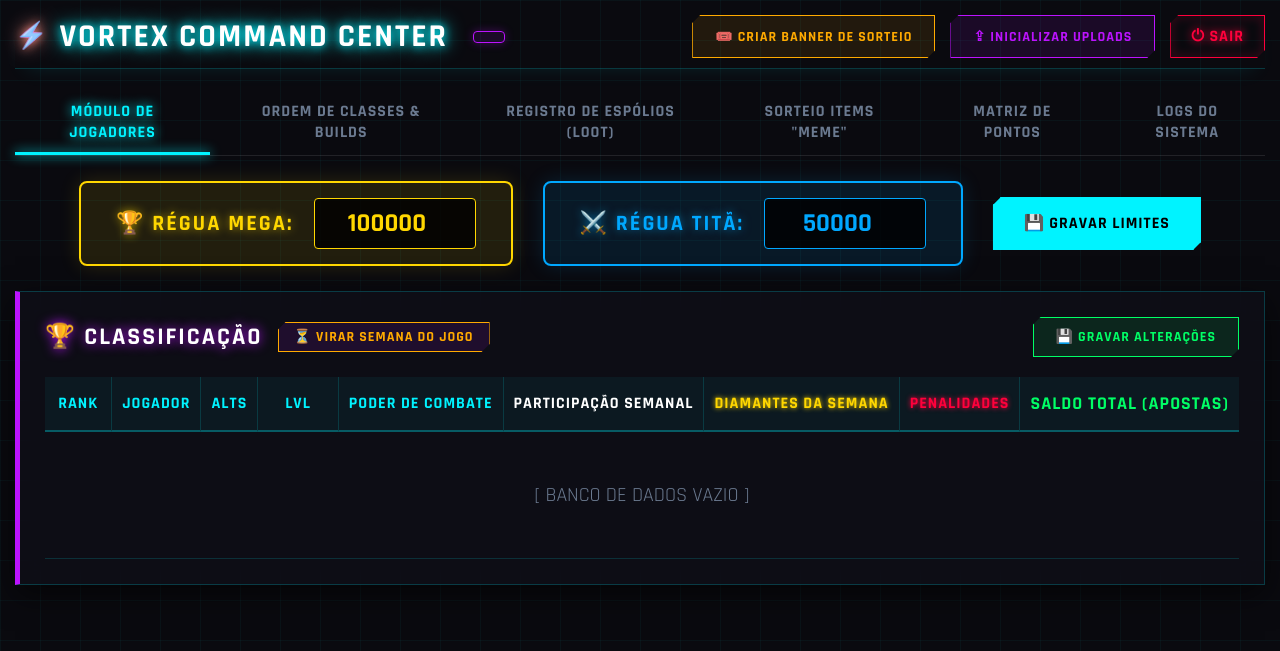
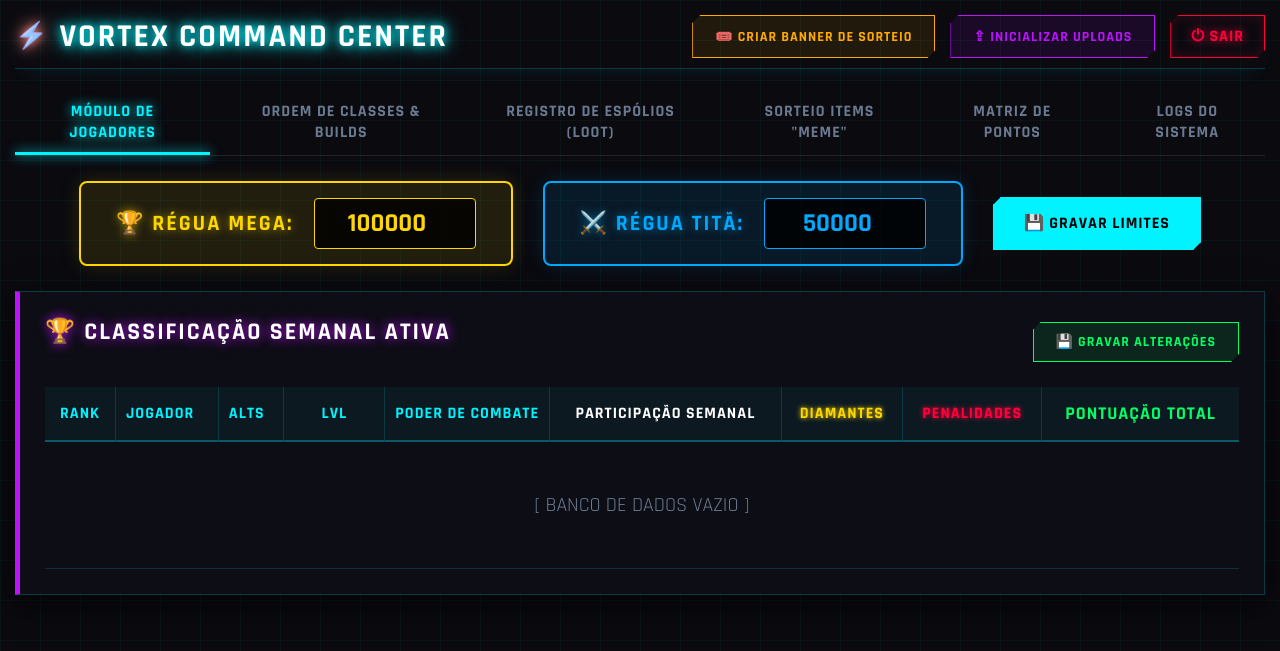
Before and after one commit to Seck1993/vortex, a Flask app: page / in a window 1280 px wide. Shown: the top 651 px of the page. Run offline with Flask 3, Linux system fonts and the light colour scheme; the visitor is signed in with stand-in values (Sample User, id 1).

Commit message:
Update dashboard styles and HTML structure
Refactor dashboard styles and improve HTML structure.

```diff
--- a/templates/dashboard.html
+++ b/templates/dashboard.html
@@ -18,7 +18,7 @@
             --glass-border: rgba(0, 243, 255, 0.2);
             --purple-primary: var(--neon-cyan);
             --gold-mega: #ffd700;
-            --blue-tita: #00a8ff;
+            --blue-tita: #00a8ff; /* Nova cor para os Titãs */
         }
 
         body {
@@ -48,7 +48,6 @@
             margin: 0; display: flex; align-items: center; gap: 10px;
         }
         .header h1::before { content: "⚡"; font-size: 26px; filter: hue-rotate(180deg); }
-        .semana-badge { font-size: 20px; color: var(--neon-purple); background: rgba(188, 19, 254, 0.1); border: 1px solid var(--neon-purple); padding: 5px 15px; border-radius: 4px; box-shadow: 0 0 10px rgba(188, 19, 254, 0.3); margin-left: 15px;}
 
         .table-container {
             background: var(--bg-panel); padding: 25px;
@@ -111,6 +110,7 @@
         .input-edit:focus { border-color: var(--neon-green); box-shadow: 0 0 10px rgba(0, 255, 102, 0.4); background: rgba(0, 255, 102, 0.05); }
         .edit-pontos { color: var(--neon-green); font-size: 20px; font-weight: 700; text-align: center; border-color: rgba(0, 255, 102, 0.3);}
 
+        /* Fundo escuro das listas suspensas */
         .input-edit option {
             background-color: #0a0a0f;
             color: var(--neon-cyan);
@@ -144,19 +144,23 @@
             clip-path: polygon(0 0, calc(100% - 20px) 0, 100% 20px, 100% 100%, 20px 100%, 0 calc(100% - 20px));
         }
 
+        /* ESTILOS DA LINHA MEGA E CLONES */
         .linha-mega td { padding: 0 !important; background: rgba(0,0,0,0.8) !important; border-bottom: none !important; }
         .mega-glow { background-color: rgba(255, 215, 0, 0.08) !important; box-shadow: inset 5px 0 0 var(--gold-mega) !important; }
         .mega-clone { background-color: rgba(255, 215, 0, 0.1) !important; border-left: 3px solid var(--gold-mega) !important; }
 
+        /* ESTILOS DA LINHA TITÃ E CLONES */
         .linha-tita td { padding: 0 !important; background: rgba(0,0,0,0.8) !important; border-bottom: none !important; }
         .tita-glow { background-color: rgba(0, 168, 255, 0.08) !important; box-shadow: inset 5px 0 0 var(--blue-tita) !important; }
         .tita-clone { background-color: rgba(0, 168, 255, 0.1) !important; border-left: 3px solid var(--blue-tita) !important; }
 
+        /* BANNER DO EVENTO E TIMER */
         .banner-evento { background: rgba(255, 170, 0, 0.08); border: 2px solid var(--neon-orange); border-radius: 8px; padding: 25px; margin-bottom: 25px; box-shadow: 0 0 20px rgba(255, 170, 0, 0.2); text-align: center; position: relative;}
         .banner-evento h2 { color: var(--neon-orange); font-size: 32px; text-shadow: 0 0 15px rgba(255,170,0,0.6); margin-bottom: 10px;}
         .item-card { background: rgba(0,0,0,0.5); border: 1px solid var(--glass-border); padding: 15px; margin-top: 15px; text-align: left; display: flex; justify-content: space-between; align-items: center; border-left: 4px solid var(--neon-cyan); }
         .timer-display { font-size: 44px; font-family: monospace; font-weight: bold; color: var(--neon-green); text-shadow: 0 0 15px rgba(0,255,102,0.5); letter-spacing: 5px; margin-bottom: 15px;}
 
+        /* ROLETA CANVAS */
         .roleta-container { position: relative; width: 400px; height: 400px; margin: 20px auto; display: flex; justify-content: center; align-items: center;}
         .roleta-canvas-wrapper { width: 100%; height: 100%; border-radius: 50%; border: 8px solid #111; box-shadow: 0 0 35px rgba(0, 243, 255, 0.5); overflow: hidden; transform: rotate(0deg); }
         .roleta-ponteiro { position: absolute; top: -15px; left: 50%; transform: translateX(-50%); width: 0; height: 0; border-left: 20px solid transparent; border-right: 20px solid transparent; border-top: 40px solid var(--neon-red); z-index: 10; filter: drop-shadow(0 0 10px var(--neon-red)); }
@@ -170,7 +174,7 @@
 <body>
 
     <div class="header">
-        <h1>Vortex Command Center <span class="semana-badge">{{ label_semana }}</span></h1>
+        <h1>Vortex Command Center</h1>
         <div style="display: flex; gap: 15px;">
             {% if session.get('logged_in') %}
                 {% if user_role == 'admin' %}
@@ -194,7 +198,7 @@
         <!-- CRONÔMETRO DIGITAL -->
         <div class="timer-display" id="timerDisplay" data-prazo="{{ evento.prazo_encerramento }}">--:--:--</div>
 
-        <p style="color: #fff; font-size: 18px; margin-bottom: 20px;">Utilize seus pontos para comprar porcentagens de chance nos itens abaixo. Só haverá desconto de pontos se você VENCER! <strong style="color: var(--neon-orange);">(Exige no mínimo 90% de participação na semana ativa)</strong>.</p>
+        <p style="color: #fff; font-size: 18px; margin-bottom: 20px;">Utilize seus pontos para comprar porcentagens de chance nos itens abaixo. Só haverá desconto de pontos se você VENCER! (Exige no mínimo 90% de participação semanal).</p>
 
         {% for item in evento.itens %}
         <div class="item-card" style="opacity: {{ '0.5' if item.sorteado else '1' }}; border-left-color: {{ 'var(--neon-green)' if item.sorteado else 'var(--neon-cyan)' }}">
@@ -285,12 +289,7 @@
     <div id="abaRanking" class="tab-content active">
         <div class="table-container">
             <div style="display: flex; justify-content: space-between; align-items: center; margin-bottom: 20px;">
-                <h2 style="margin:0; display:flex; align-items:center; gap: 15px;">
-                    🏆 Classificação {{ label_semana }}
-                    {% if user_role == 'admin' %}
-                        <button class="btn btn-outline" style="border-color: var(--neon-orange); color: var(--neon-orange); font-size: 14px; padding: 5px 15px;" onclick="avancarSemana()">⏳ Virar Semana do Jogo</button>
-                    {% endif %}
-                </h2>
+                <h2>🏆 Classificação Semanal Ativa</h2>
                 {% if session.get('logged_in') %}
                 <div style="display: flex; gap: 15px;">
                     <button class="btn btn-success" onclick="salvarEdicoes()">💾 Gravar Alterações</button>
@@ -306,9 +305,9 @@
                         <th style="width: 80px;">LVL</th>
                         <th style="width: 120px;">Poder de Combate</th>
                         <th style="font-size: 16px; color: #fff;">PARTICIPAÇÃO SEMANAL</th>
-                        <th style="font-size: 16px; color: var(--gold-mega); text-shadow: 0 0 5px var(--gold-mega);">DIAMANTES DA SEMANA</th>
+                        <th style="font-size: 16px; color: var(--gold-mega); text-shadow: 0 0 5px var(--gold-mega);">DIAMANTES</th>
                         <th style="font-size: 16px; color: var(--neon-red); text-shadow: 0 0 5px var(--neon-red);">PENALIDADES</th>
-                        <th style="font-size: 18px; color: var(--neon-green);">SALDO TOTAL (APOSTAS)</th>
+                        <th style="font-size: 18px; color: var(--neon-green);">PONTUAÇÃO TOTAL</th>
                     </tr>
                 </thead>
                 <tbody>
@@ -336,7 +335,7 @@
                             <td><input type="number" class="input-edit edit-level" value="{{ item.jogador.level }}" style="width: 60px;" onchange="this.closest('tr').classList.add('linha-modificada')"></td>
                             <td><input type="number" class="input-edit edit-poder" value="{{ item.jogador.poder_combate }}" style="width: 110px;" onchange="this.closest('tr').classList.add('linha-modificada')"></td>
 
-                            <td style="font-weight: bold; font-size: 22px; color: {% if item.participacao >= 90 %}var(--neon-green){% elif item.participacao >= 50 %}var(--neon-orange){% else %}var(--neon-red){% endif %}; text-shadow: 0 0 10px rgba(0,0,0,0.5);">{{ item.participacao }}%</td>
+                            <td style="font-weight: bold; font-size: 22px; color: {% if item.participacao >= 100 %}var(--neon-green){% elif item.participacao >= 50 %}var(--neon-orange){% else %}var(--neon-red){% endif %}; text-shadow: 0 0 10px rgba(0,0,0,0.5);">{{ item.participacao }}%</td>
                             <td style="color: var(--gold-mega); font-weight: bold; font-size: 22px; text-shadow: 0 0 10px rgba(255,215,0,0.4);">{% if item.pontos_diamante > 0 %}+{{ "{:,.0f}".format(item.pontos_diamante).replace(',', '.') }}{% else %}-{% endif %}</td>
                             <td style="color: var(--neon-red); font-weight: bold; font-size: 22px; text-shadow: 0 0 10px rgba(255,0,60,0.4);">{% if item.get('penalidades', 0) > 0 %}-{{ item.penalidades }}{% else %}0{% endif %}</td>
 
@@ -350,7 +349,7 @@
                             <td style="color: var(--text-muted); font-size: 16px; text-align: left;">{{ item.alts_str or '-' }}</td>
                             <td style="color: #fff; font-size: 20px;">{{ item.jogador.level }}</td>
                             <td style="color: var(--neon-cyan); font-family: monospace; font-size: 20px; font-weight: bold;">{{ "{:,.0f}".format(item.jogador.poder_combate).replace(',', '.') }}</td>
-                            <td style="font-weight: bold; font-size: 22px; color: {% if item.participacao >= 90 %}var(--neon-green){% elif item.participacao >= 50 %}var(--neon-orange){% else %}var(--neon-red){% endif %}; text-shadow: 0 0 10px rgba(0,0,0,0.5);">{{ item.participacao }}%</td>
+                            <td style="font-weight: bold; font-size: 22px; color: {% if item.participacao >= 100 %}var(--neon-green){% elif item.participacao >= 50 %}var(--neon-orange){% else %}var(--neon-red){% endif %}; text-shadow: 0 0 10px rgba(0,0,0,0.5);">{{ item.participacao }}%</td>
                             <td style="color: var(--gold-mega); font-weight: bold; font-size: 22px; text-shadow: 0 0 10px rgba(255,215,0,0.4);">{% if item.pontos_diamante > 0 %}+{{ "{:,.0f}".format(item.pontos_diamante).replace(',', '.') }}{% else %}-{% endif %}</td>
                             <td style="color: var(--neon-red); font-weight: bold; font-size: 22px; text-shadow: 0 0 10px rgba(255,0,60,0.4);">{% if item.get('penalidades', 0) > 0 %}-{{ item.penalidades }}{% else %}0{% endif %}</td>
                             <td style="color: var(--neon-green); font-weight: 700; font-size: 26px; text-shadow: 0 0 15px rgba(0,255,102,0.4);">{{ item.pontos }} PTS</td>
@@ -692,8 +691,8 @@
                 <p>O sistema de sorteio foi desenvolvido para ser 100% justo e transparente. Veja as regras processadas diretamente pelo servidor:</p>
                 <ul style="padding-left: 20px; color: var(--text-muted);">
                     <li style="margin-bottom: 10px;"><strong style="color:var(--neon-orange);">Aposta Segura:</strong> Você só perde os pontos que apostar <b>SE VOCÊ VENCER</b> o item. Se perder o sorteio, seus pontos continuam intactos.</li>
-                    <li style="margin-bottom: 10px;"><strong style="color:var(--neon-green);">Requisito de 90% de Participação:</strong> Para poder apostar em qualquer item, o membro precisa ter no mínimo <b>90% de participação na Semana Atual</b> ativa na guilda.</li>
-                    <li style="margin-bottom: 10px;"><strong style="color:var(--neon-green);">Limite de Saldo:</strong> O sistema bloqueia apostas que ultrapassem o seu saldo total real (descontando penalidades e pontos já retidos em outras apostas ativas).</li>
+                    <li style="margin-bottom: 10px;"><strong style="color:var(--neon-green);">Requisito de 90% de Participação:</strong> Para poder apostar em qualquer item, o membro precisa ter no mínimo <b>90% de participação semanal</b> ativa na guilda.</li>
+                    <li style="margin-bottom: 10px;"><strong style="color:var(--neon-green);">Limite de Saldo:</strong> O sistema bloqueia apostas que ultrapassem o seu saldo real (descontando penalidades e pontos já retidos em outras apostas ativas da semana).</li>
                     <li style="margin-bottom: 10px;"><strong style="color:var(--neon-purple);">Taxa Fixa da Staff:</strong> Exatos 15% de probabilidade em todos os itens são reservados fixamente para a Staff (Administração).</li>
                     <li style="margin-bottom: 10px;"><strong style="color:var(--neon-cyan);">Valorização Flexível (Os 85% restantes):</strong> Não importa se os jogadores apostaram 10 ou 10.000 pontos no total. Os 85% de chance são divididos na roleta sempre de forma proporcional ao "peso" da sua aposta. <br><br><i>Exemplo: Se a mesa toda tiver apenas 10 pontos apostados no total por todos, e você botou 1 ponto, seu 1 ponto valerá incríveis 8,5% de chance de vitória!</i></li>
                 </ul>
@@ -1307,55 +1306,7 @@
             if (response.ok) { window.location.reload(); }
         }
 
-        /* --- LÓGICA DE IMPORTAÇÃO E ADMIN (NOVA SEMANA) --- */
-        {% if user_role == 'admin' %}
-
-        async function avancarSemana() {
-            if(!confirm("ATENÇÃO: Isso iniciará uma nova semana no calendário. O cálculo de 90% de presença recomeçará do zero para todos os jogadores. Os pontos já ganhos continuarão guardados no saldo total. Confirma a virada de semana?")) return;
-
-            try {
-                const response = await fetch('/api/nova-semana', { method: 'POST' });
-                const data = await response.json();
-                if(response.ok) { alert(data.mensagem); window.location.reload(); }
-                else { alert("Erro: " + data.erro); }
-            } catch(e) { alert("Falha na conexão."); }
-        }
-
-        async function salvarReguasGlobais() {
-            const cpMega = document.getElementById('inputMegaCP').value;
-            const cpTita = document.getElementById('inputTitaCP').value;
-            try {
-                const response = await fetch('/api/salvar-regua', {
-                    method: 'POST', headers: { 'Content-Type': 'application/json' },
-                    body: JSON.stringify({ cp_mega: cpMega, cp_tita: cpTita })
-                });
-                const data = await response.json();
-                if (response.ok) { alert(data.mensagem); window.location.reload(); } else { alert("Erro: " + data.erro); }
-            } catch (e) { alert("Falha de rede."); }
-        }
-
-        async function criarEvento() {
-            const payload = { nome: document.getElementById('novoEventoNome').value.trim(), tipo: document.getElementById('novoEventoTipo').value, pontos: document.getElementById('novoEventoPontos').value };
-            if(!payload.nome) return alert("Parâmetro 'Nome' é obrigatório.");
-            const response = await fetch('/api/criar-evento', { method: 'POST', headers: { 'Content-Type': 'application/json' }, body: JSON.stringify(payload) });
-            if (response.ok) { window.location.reload(); } else { alert('Falha ao criar módulo.'); }
-        }
-
-        async function salvarConfiguracoes() {
-            let configsData = [];
-            document.querySelectorAll('tr[data-config-id]').forEach(linha => { configsData.push({ id: linha.getAttribute('data-config-id'), pontos: linha.querySelector('.conf-pontos').value }); });
-            const response = await fetch('/api/salvar-configuracoes', { method: 'POST', headers: { 'Content-Type': 'application/json' }, body: JSON.stringify({ configs: configsData }) });
-            if (response.ok) { alert("Matriz atualizada. Cálculo refeito."); window.location.reload(); }
-        }
-
-        async function salvarEdicaoImports() {
-            let importsData = [];
-            document.querySelectorAll('tr[data-import-id]').forEach(linha => { importsData.push({ id: linha.getAttribute('data-import-id'), nome: linha.querySelector('.imp-nome').value }); });
-            const response = await fetch('/api/editar-importacao', { method: 'POST', headers: { 'Content-Type': 'application/json' }, body: JSON.stringify({ importacoes: importsData }) });
-            if (response.ok) { alert("Logs gravados."); window.location.reload(); }
-        }
-        {% endif %}
-
+        /* --- LÓGICA DE IMPORTAÇÃO (XML/EXCEL) --- */
         let dadosImportacaoAtual = [];
 
         async function enviarXML(e) {
@@ -1516,6 +1467,43 @@
             if (response.ok) window.location.reload();
         }
 
+        {% if user_role == 'admin' %}
+        /* --- LÓGICA DE CONFIGURAÇÃO MATRIZ E LOGS (ADMIN ONLY) --- */
+        async function salvarReguasGlobais() {
+            const cpMega = document.getElementById('inputMegaCP').value;
+            const cpTita = document.getElementById('inputTitaCP').value;
+            try {
+                const response = await fetch('/api/salvar-regua', {
+                    method: 'POST', headers: { 'Content-Type': 'application/json' },
+                    body: JSON.stringify({ cp_mega: cpMega, cp_tita: cpTita })
+                });
+                const data = await response.json();
+                if (response.ok) { alert(data.mensagem); window.location.reload(); } else { alert("Erro: " + data.erro); }
+            } catch (e) { alert("Falha de rede."); }
+        }
+
+        async function criarEvento() {
+            const payload = { nome: document.getElementById('novoEventoNome').value.trim(), tipo: document.getElementById('novoEventoTipo').value, pontos: document.getElementById('novoEventoPontos').value };
+            if(!payload.nome) return alert("Parâmetro 'Nome' é obrigatório.");
+            const response = await fetch('/api/criar-evento', { method: 'POST', headers: { 'Content-Type': 'application/json' }, body: JSON.stringify(payload) });
+            if (response.ok) { window.location.reload(); } else { alert('Falha ao criar módulo.'); }
+        }
+
+        async function salvarConfiguracoes() {
+            let configsData = [];
+            document.querySelectorAll('tr[data-config-id]').forEach(linha => { configsData.push({ id: linha.getAttribute('data-config-id'), pontos: linha.querySelector('.conf-pontos').value }); });
+            const response = await fetch('/api/salvar-configuracoes', { method: 'POST', headers: { 'Content-Type': 'application/json' }, body: JSON.stringify({ configs: configsData }) });
+            if (response.ok) { alert("Matriz atualizada. Cálculo refeito."); window.location.reload(); }
+        }
+
+        async function salvarEdicaoImports() {
+            let importsData = [];
+            document.querySelectorAll('tr[data-import-id]').forEach(linha => { importsData.push({ id: linha.getAttribute('data-import-id'), nome: linha.querySelector('.imp-nome').value }); });
+            const response = await fetch('/api/editar-importacao', { method: 'POST', headers: { 'Content-Type': 'application/json' }, body: JSON.stringify({ importacoes: importsData }) });
+            if (response.ok) { alert("Logs gravados."); window.location.reload(); }
+        }
+        {% endif %}
+
         {% endif %}
     </script>
 </body>
```
